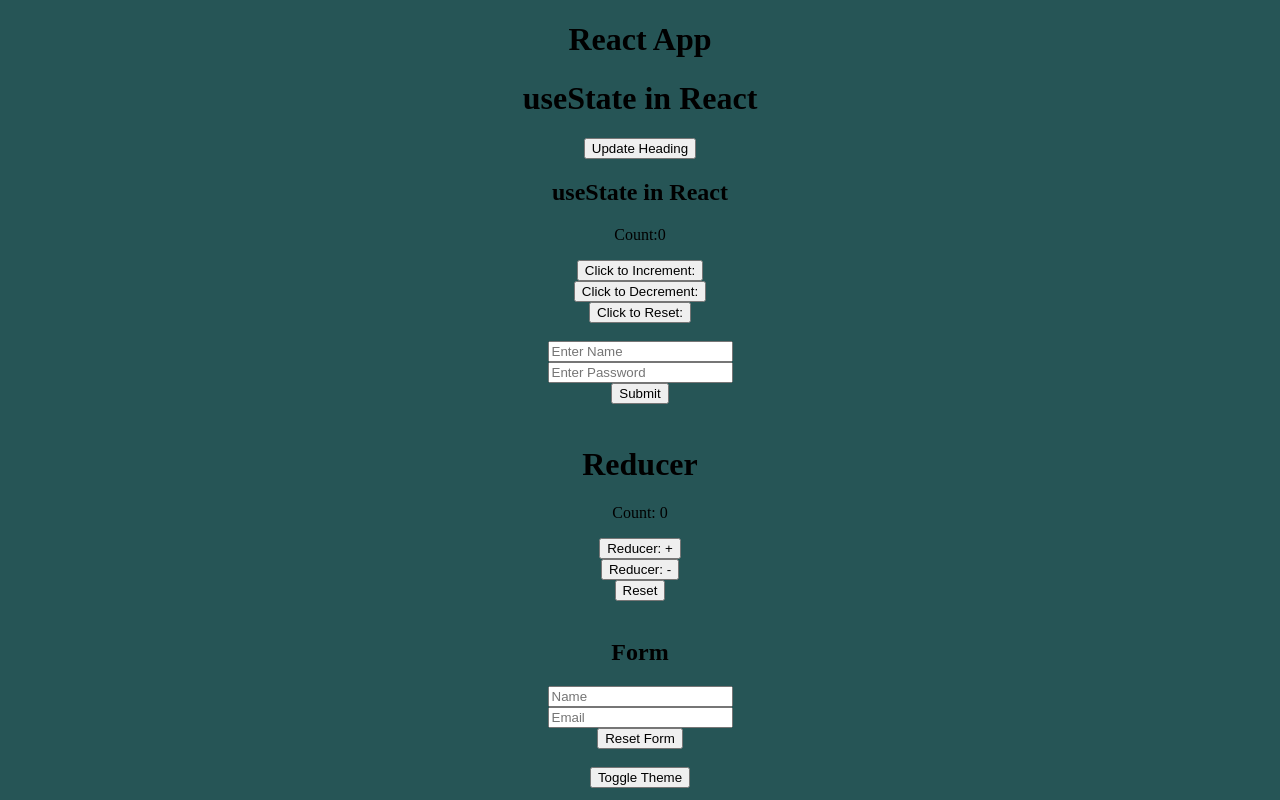
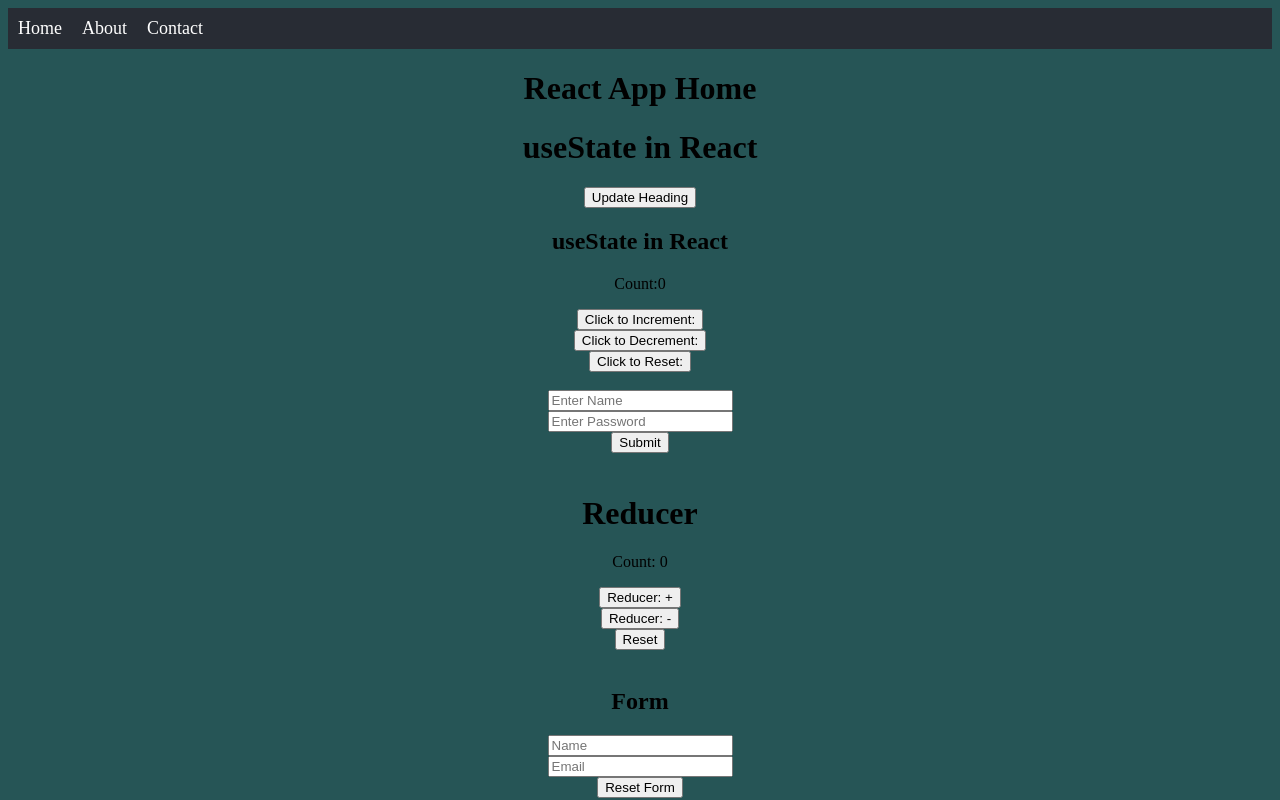
Before and after one commit to SaadQasim19/React-Js, a React (Vite) app in the folder ReactJs/: page / in a window 1280 px wide. Shown: the top 800 px of the page. Built offline with nearby package versions, Linux system fonts and the light colour scheme; no server answers.

Commit message:
completed work on react-router

```diff
--- a/ReactJs/src/App.jsx
+++ b/ReactJs/src/App.jsx
@@ -1,47 +1,22 @@
-import {  Route, Routes } from "react-router-dom";
+import { Route, Routes } from "react-router-dom";
+import Navbar from "./Components/Navbar"
 import About from "./Pages/About";
 import Contact from "./Pages/Contact";
+import Home from "./Pages/Home";
 // import Parent from "./Components/Parent";
 // import Child_1 from "./Components/Child_1";
-import State from "./Components/State";
-import Reducer from "./Components/Reducer";
-import Effect from "./Components/Effect";
-import CounterDisplay from "./Zustand/CounterDisplay";
-import CounterButtons from "./Zustand/CounterButtons";
-import CounterReset from "./Zustand/CounterReset";
-import Form from "./Components/Form";
 // import API from "./Api/API";
-import DB from "./Api/DB";
+
 import "./App.css";
 
 function App() {
   return (
     <div className="App">
-      <h1>React App</h1>
-      {/* <Parent /> */}
-      {/* <Child_1 name="Childs Description" age={10} /> */}
-      <State />
-      <Reducer />
-      <Effect />
-      <br />
-      <h2>ZuStand Example</h2>
-      <CounterDisplay />
-      <CounterButtons />
-      <CounterReset />
-      <br />
-
-      <Form />
-      <br />
-      <br />
-      {/* <API /> */}
-      <br />
-      <br />
-      <DB />
-
+      <Navbar />
       <Routes>
-        <Route path="about" element={<About />} />
-        <Route path="contact" element={<Contact />} />
-
+        <Route path="/" element={<Home />} />
+        <Route path="/about" element={<About />} />
+        <Route path="/contact" element={<Contact />} />
       </Routes>
     </div>
   );
--- /dev/null
+++ b/ReactJs/src/Components/Navbar.jsx
@@ -0,0 +1,32 @@
+import { Link } from "react-router-dom";
+
+export default function Navbar() {
+  return (
+    <nav style={styles.nav}>
+      <ul style={styles.ul}>
+        <li><Link to="/" style={styles.link}>Home</Link></li>
+        <li><Link to="/about" style={styles.link}>About</Link></li>
+        <li><Link to="/contact" style={styles.link}>Contact</Link></li>
+      </ul>
+    </nav>
+  );
+}
+
+const styles = {
+  nav: {
+    backgroundColor: "#282c34",
+    padding: "10px",
+  },
+  ul: {
+    display: "flex",
+    gap: "20px",
+    listStyle: "none",
+    margin: 0,
+    padding: 0,
+  },
+  link: {
+    color: "white",
+    textDecoration: "none",
+    fontSize: "18px",
+  },
+};
--- a/ReactJs/src/Pages/About.jsx
+++ b/ReactJs/src/Pages/About.jsx
@@ -1,9 +1,10 @@
+import { Link } from "react-router-dom"
 export default function About(){
     return(
         <div>
             <h1>Developer Data</h1>
-            <p>Muhammad Saad Qasim .</p>
-            <button>Get Details</button>
+            <p>Muhammad Saad Qasim </p>
+           <Link to="/contact"> <button>Get Details</button> </Link>
         </div>
     )
 }
--- a/ReactJs/src/Pages/Contact.jsx
+++ b/ReactJs/src/Pages/Contact.jsx
@@ -1,9 +1,11 @@
+import { Link } from "react-router-dom"
 export default function Contact(){
     return(
         <div>
             <h1>Developer Contact</h1>
             <p>+92333028932</p>
-            <button>Contact</button>
+            <Link to="/about"><button>Contact</button></Link>
+
         </div>
     )
 }
--- /dev/null
+++ b/ReactJs/src/Pages/Home.jsx
@@ -0,0 +1,25 @@
+import State from "../Components/State";
+import Reducer from "../Components/Reducer";
+import Effect from "../Components/Effect";
+import CounterDisplay from "../Zustand/CounterDisplay";
+import CounterButtons from "../Zustand/CounterButtons";
+import CounterReset from "../Zustand/CounterReset";
+import Form from "../Components/Form";
+import DB from "../Api/DB";
+
+export default function Home() {
+  return (
+    <div>
+      <h1>React App Home</h1>
+      <State />
+      <Reducer />
+      <Effect />
+      <h2>ZuStand Example</h2>
+      <CounterDisplay />
+      <CounterButtons />
+      <CounterReset />
+      <Form />
+      <DB />
+    </div>
+  );
+}
```
Also changed, not shown: 1 other file (tests, documents, lock files or other folders).
